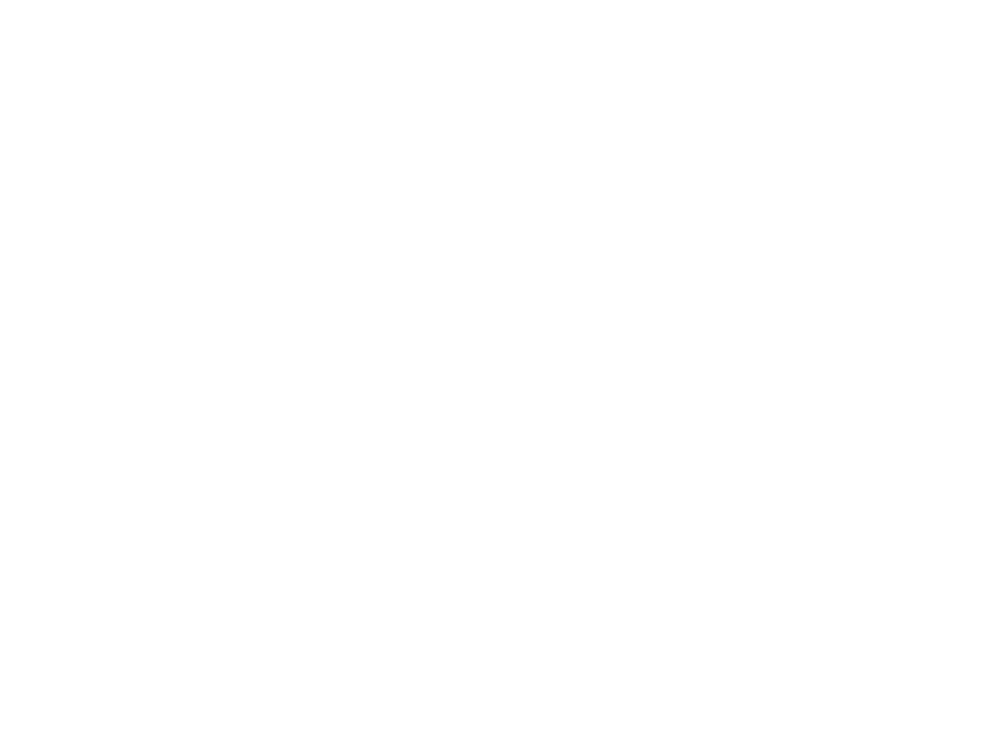
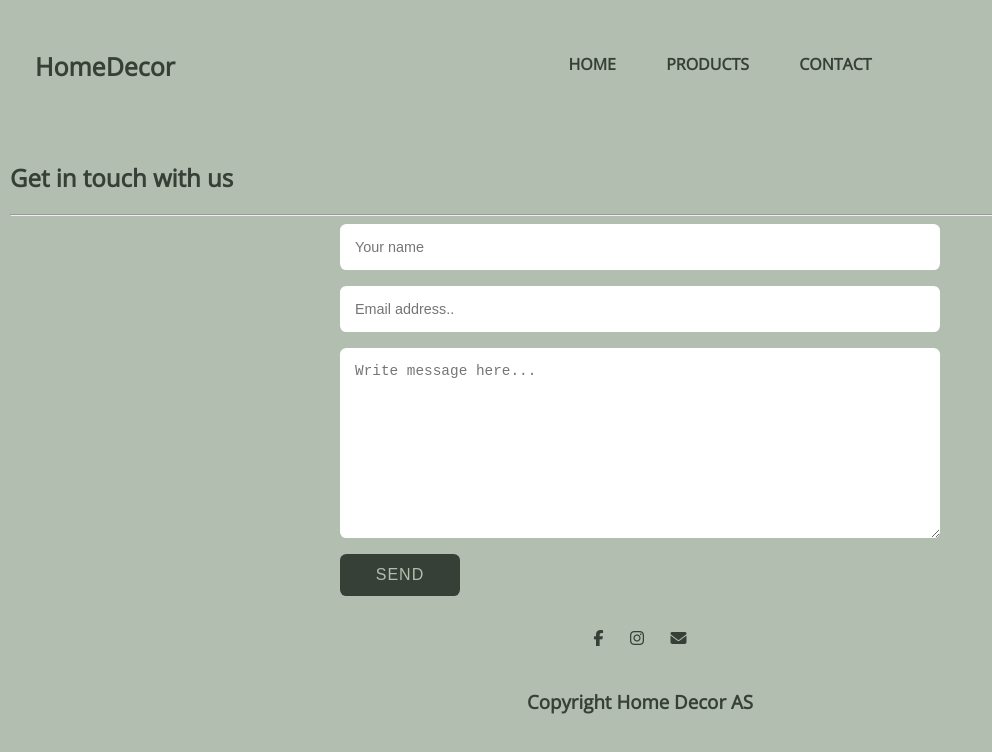
Before and after one commit to piasun/design2-ma1, a plain HTML site: page contact.html in a window 1280 px wide. Shown: the whole page, without its empty margins (0-992 px from the left). Drawn offline with nearby package versions, Linux system fonts and the light colour scheme.

Commit message:
update contact html

```diff
--- a/contact.html
+++ b/contact.html
@@ -0,0 +1,82 @@
+<!DOCTYPE html>
+<html lang="en">
+  <head>
+    <meta charset="UTF-8" />
+    <meta http-equiv="X-UA-Compatible" content="IE=edge" />
+    <meta name="viewport" content="width=device-width, initial-scale=1.0" />
+    <title>Home Decor | Home</title>
+    <link rel="preconnect" href="https://fonts.googleapis.com" />
+    <link rel="preconnect" href="https://fonts.gstatic.com" crossorigin />
+    <link
+      href="https://fonts.googleapis.com/css2?family=Domine:wght@400;700&family=Open+Sans&display=swap"
+      rel="stylesheet"
+    />
+    <link href="css/styles.css" rel="stylesheet" />
+    <link href="css/contact.css" rel="stylesheet" />
+    <link href="css/media.css" rel="stylesheet" />
+    <script
+      src="https://kit.fontawesome.com/b318972c4d.js"
+      crossorigin="anonymous"
+    ></script>
+  </head>
+  <body>
+    <header>
+      <div class="logo">HomeDecor</div>
+      <input type="checkbox" id="menu-icon" />
+      <label for="menu-icon" class="menu-btn"
+        ><i class="fas fa-bars"></i
+      ></label>
+      <nav>
+        <ul>
+          <li>
+            <a href="index.html" class="link-hover">Home</a>
+          </li>
+          <li>
+            <a href="products.html" class="active link-hover">Products</a>
+          </li>
+          <li><a href="contact.html" class="link-hover">Contact</a></li>
+        </ul>
+      </nav>
+    </header>
+    <main>
+      <section class="contact_container section-padding" id="contact">
+        <h2 class="headline center">Get in touch with us</h2>
+        <hr class="divider center" />
+        <form action="" class="contact-form" id="contact-form">
+          <input type="text" placeholder="Your name" class="name" required />
+          <input
+            type="email"
+            name=""
+            id=""
+            placeholder="Email address.."
+            class="email"
+            required
+          />
+          <textarea
+            name=""
+            id=""
+            cols="30"
+            rows="10"
+            placeholder="Write message here..."
+            class="message"
+            required
+          ></textarea>
+          <input type="submit" value="Send" class="send-btn" />
+        </form>
+      </section>
+    </main>
+
+    <footer>
+      <a href="https://www.facebook.com/" target="_blank">
+        <i class="fa fa-facebook"></i>
+      </a>
+      <a href="https://www.instagram.com/" target="_blank">
+        <i class="fa fa-instagram"></i>
+      </a>
+      <a href="mailto:post@homedecor.com" target="_blank">
+        <i class="fa fa-envelope"></i>
+      </a>
+      <h3>Copyright Home Decor AS</h3>
+    </footer>
+  </body>
+</html>
--- /dev/null
+++ b/css/contact.css
@@ -0,0 +1,42 @@
+/*contact section*/
+.contact_container {
+  padding: 10px;
+}
+
+.contact-form {
+  max-width: 600px;
+  margin: auto;
+  width: 100%;
+  display: grid;
+  row-gap: 1rem;
+}
+
+.contact-form input,
+.contact-form textarea {
+  border: none;
+  outline: none;
+  font-size: 0.9rem;
+  padding: 15px;
+  color: var(--main);
+  border-radius: 0.4rem;
+}
+
+.contact-form .send-btn {
+  width: 120px;
+  font-size: 1rem;
+  letter-spacing: 1px;
+  font-weight: 500;
+  text-transform: uppercase;
+  padding: 12px;
+  background: var(--main);
+  color: var(--background);
+  cursor: pointer;
+}
+
+.contact-form .send-btn:hover {
+  background: var(--background);
+  color: var(--main);
+  border: var(--main) 1px solid;
+  border-radius: 5px;
+  transition: 0.3s all linear;
+}
--- a/css/imports/links.css
+++ b/css/imports/links.css
@@ -12,10 +12,24 @@ nav ul li a {
   text-transform: uppercase;
 }
 
-.active,
-nav li a:hover {
-  background: var(--main);
-  color: var(--background);
+/*
+.active {
+  text-decoration: underline;
+  color: var(--main);
   transition: 0.5s;
   border-radius: 3px;
+}*/
+
+.link-hover {
+  display: inline-block;
 }
+
+.link-hover::after {
+  content: "";
+  display: block;
+  margin: auto;
+  height: 3px;
+  width: 0px;
+  transition: width 0.5s ease-in-out;
+  background-color: var(--main);
+}
--- a/css/media.css
+++ b/css/media.css
@@ -8,6 +8,10 @@
     justify-content: space-between;
     align-items: center;
     position: relative;
+  }
+
+  .logo {
+    text-align: left;
   }
 
   nav {
--- a/css/styles.css
+++ b/css/styles.css
@@ -15,16 +15,24 @@ body {
 
 /*header*/
 header {
-  background: var(--section);
   display: block;
   margin: 20px;
   min-height: 50px;
+  border-radius: 3px;
+}
+
+.logo {
+  font: var(--header);
+  font-size: 25px;
+  font-weight: bold;
+  margin-left: 10px;
+  padding: 5px;
+  text-align: center;
 }
 
 /*header navigation*/
 
 nav {
-  margin-left: 25px;
   display: none;
   position: absolute;
   width: 100%;
@@ -32,7 +40,7 @@ nav {
   z-index: 1000;
   right: 0px;
   text-align: center;
-  background: var(--background);
+  background: var(--section);
   color: var(--main);
 }
 
```
Also changed, not shown: index.html (+11 -6 lines), products.html (+60 -0 lines).
